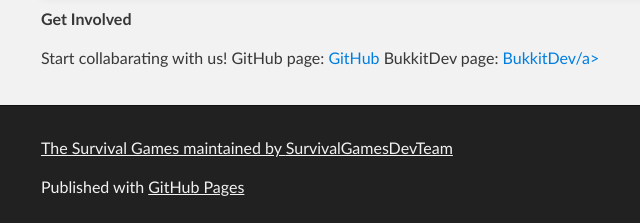
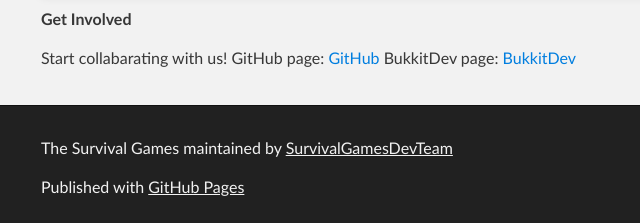
Before and after one commit to SurvivalGames/SurvivalGames, a plain HTML site: page index.html in a window 1280 px wide. Shown: the part 4769-4992 px from the top of the page, 279-919 px from the left. Drawn offline with Linux system fonts and the light colour scheme.

Commit message:
Update index.html

```diff
--- a/index.html
+++ b/index.html
@@ -193,7 +193,7 @@
 
 <p>Start collabarating with us!
 GitHub page: <a href="http://github.com/TheEpicButterStudios/The-Survival-Games">GitHub</a>
-BukkitDev page: <a href="http://dev.bukkit.org/bukkit-plugins/the-survival-games/">BukkitDev/a></p>
+BukkitDev page: <a href="http://dev.bukkit.org/bukkit-plugins/the-survival-games/">BukkitDev</a></p>
       </section>
     </div>
 
@@ -209,3 +209,4 @@
 
   </body>
 </html>
+<!Jolly good website>
```
